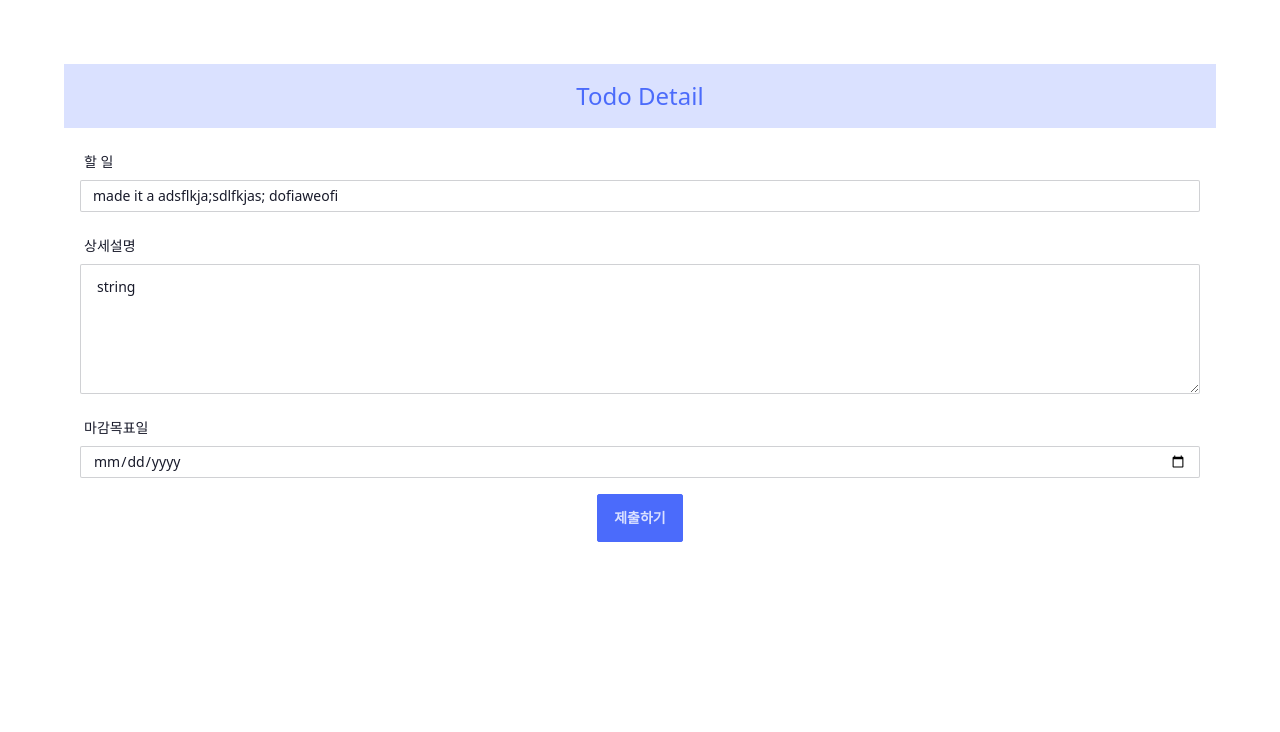
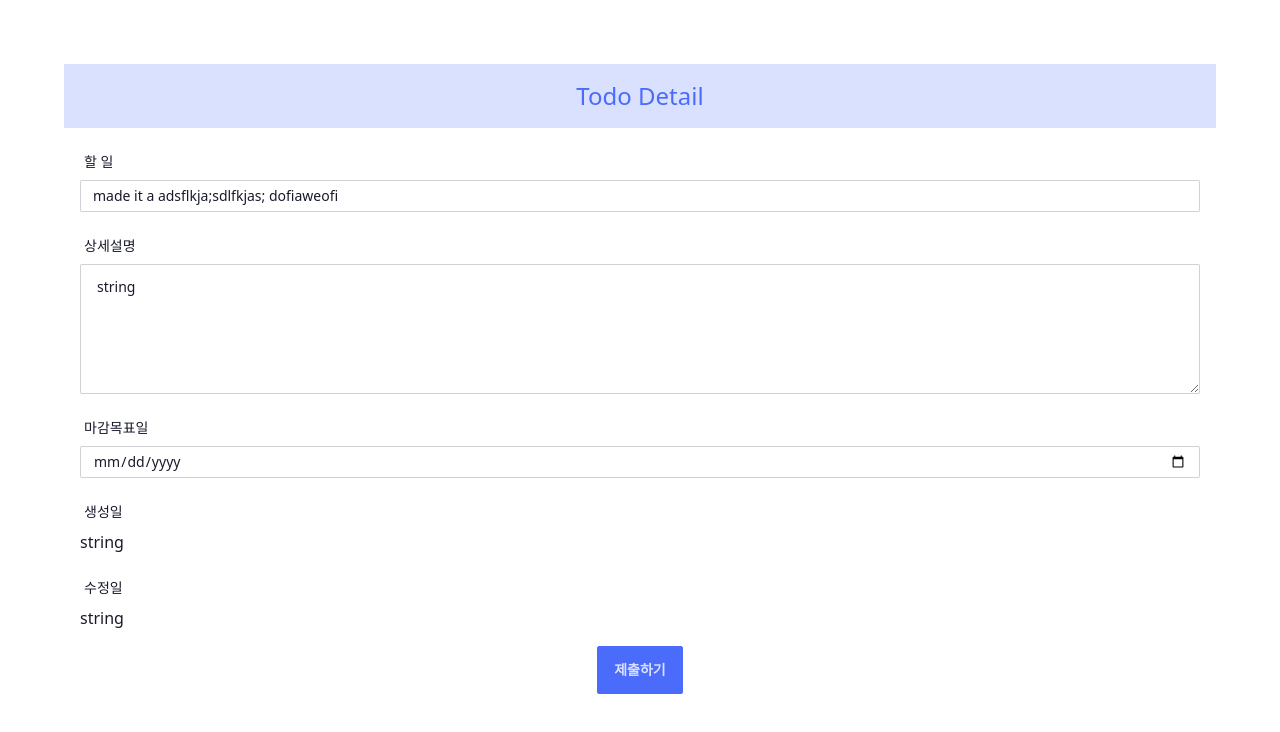
Before and after one commit to swimmingone/poomang-clone, a Next.js app: page /edit/1 in a window 1280 px wide. Shown: the top 732 px of the page. Built offline with nearby package versions, Linux system fonts and the light colour scheme.

Commit message:
feat: 상세 페이지 생성일, 수정일 추가

```diff
--- a/components/CreateForm/CreateForm.tsx
+++ b/components/CreateForm/CreateForm.tsx
@@ -4,6 +4,7 @@ import FormItem from './FormItem';
 import SubmitButton from '../SubmitButton';
 import useInputs from '../../hooks/useInputs';
 import useTodoListState from '../../store/useTodoListState';
+import dayjs from 'dayjs';
 
 const CreateForm = () => {
 	const router = useRouter();
@@ -15,7 +16,7 @@ const CreateForm = () => {
 		description: '',
 		tags: [],
 		dueDate: '',
-		creationDate: '',
+		creationDate: dayjs().format('YYYY/MM/DD hh:mm'),
 		editDate: '',
 		doneDate: '',
 		isDone: false,
@@ -27,13 +28,14 @@ const CreateForm = () => {
 	};
 
 	return (
-		<div className={'box-border flex w-full flex-col items-center justify-between gap-4 p-4'}>
+		<form className={'box-border flex w-full flex-col items-center justify-between gap-4 p-4'}>
 			<FormItem label={'할 일'}>
 				<input
 					name={'title'}
 					type={'text'}
 					className="input input-bordered input-sm"
 					onChange={onChangeData}
+					required
 				/>
 			</FormItem>
 			<FormItem label={'상세설명'}>
@@ -53,7 +55,7 @@ const CreateForm = () => {
 				/>
 			</FormItem>
 			<SubmitButton onSubmit={onClickSubmit} />
-		</div>
+		</form>
 	);
 };
 
--- a/components/EditForm.tsx
+++ b/components/EditForm.tsx
@@ -4,6 +4,7 @@ import FormItem from './CreateForm/FormItem';
 import useTodoListState from '../store/useTodoListState';
 import SubmitButton from './SubmitButton';
 import { Todo } from '../types/Todo';
+import dayjs from 'dayjs';
 
 interface Prop {
 	selectedTodo: Todo;
@@ -16,7 +17,7 @@ const EditForm = ({ selectedTodo }: Prop) => {
 	const [data, setData] = useState(selectedTodo);
 
 	const onClickSubmit = () => {
-		editTodo(data);
+		editTodo({ ...data, editDate: dayjs().format('YYYY/MM/DD hh:mm') });
 		router.push('/');
 	};
 
@@ -54,6 +55,12 @@ const EditForm = ({ selectedTodo }: Prop) => {
 					onChange={(e) => setData({ ...data, dueDate: e.target.value })}
 				/>
 			</FormItem>
+			<FormItem label={'생성일'}>
+				<h1>{data.creationDate}</h1>
+			</FormItem>
+			<FormItem label={'수정일'}>
+				<h1>{data.editDate}</h1>
+			</FormItem>
 			<SubmitButton onSubmit={onClickSubmit} />
 		</div>
 	);
--- a/components/SubmitButton.tsx
+++ b/components/SubmitButton.tsx
@@ -6,11 +6,9 @@ interface Prop {
 
 const SubmitButton = ({ onSubmit }: Prop) => {
 	return (
-		<div className={'flex justify-center'}>
-			<button type={'submit'} className={'btn btn-primary'} onClick={onSubmit}>
-				제출하기
-			</button>
-		</div>
+		<button type="submit" className={'btn btn-primary'} onClick={onSubmit}>
+			제출하기
+		</button>
 	);
 };
 
```
